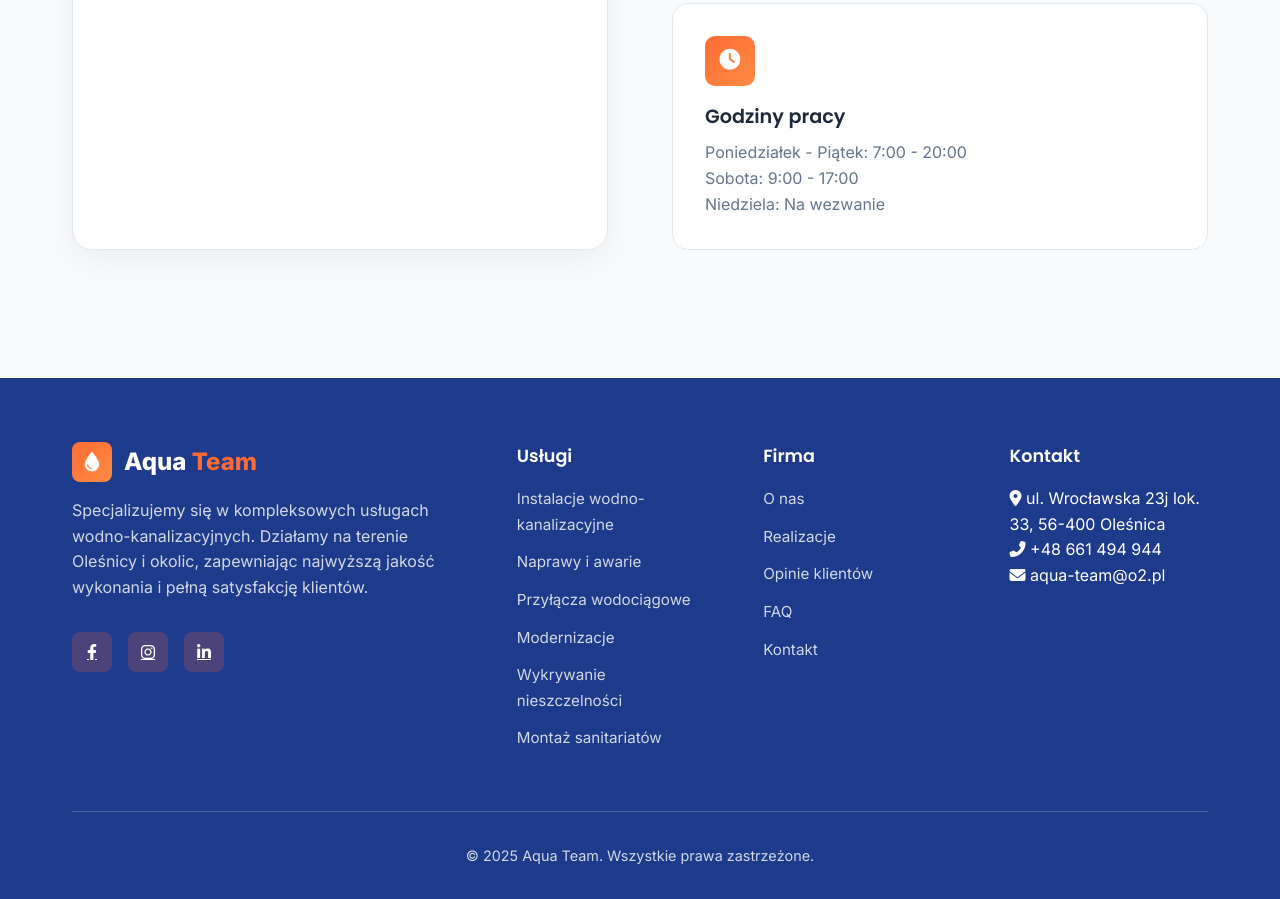
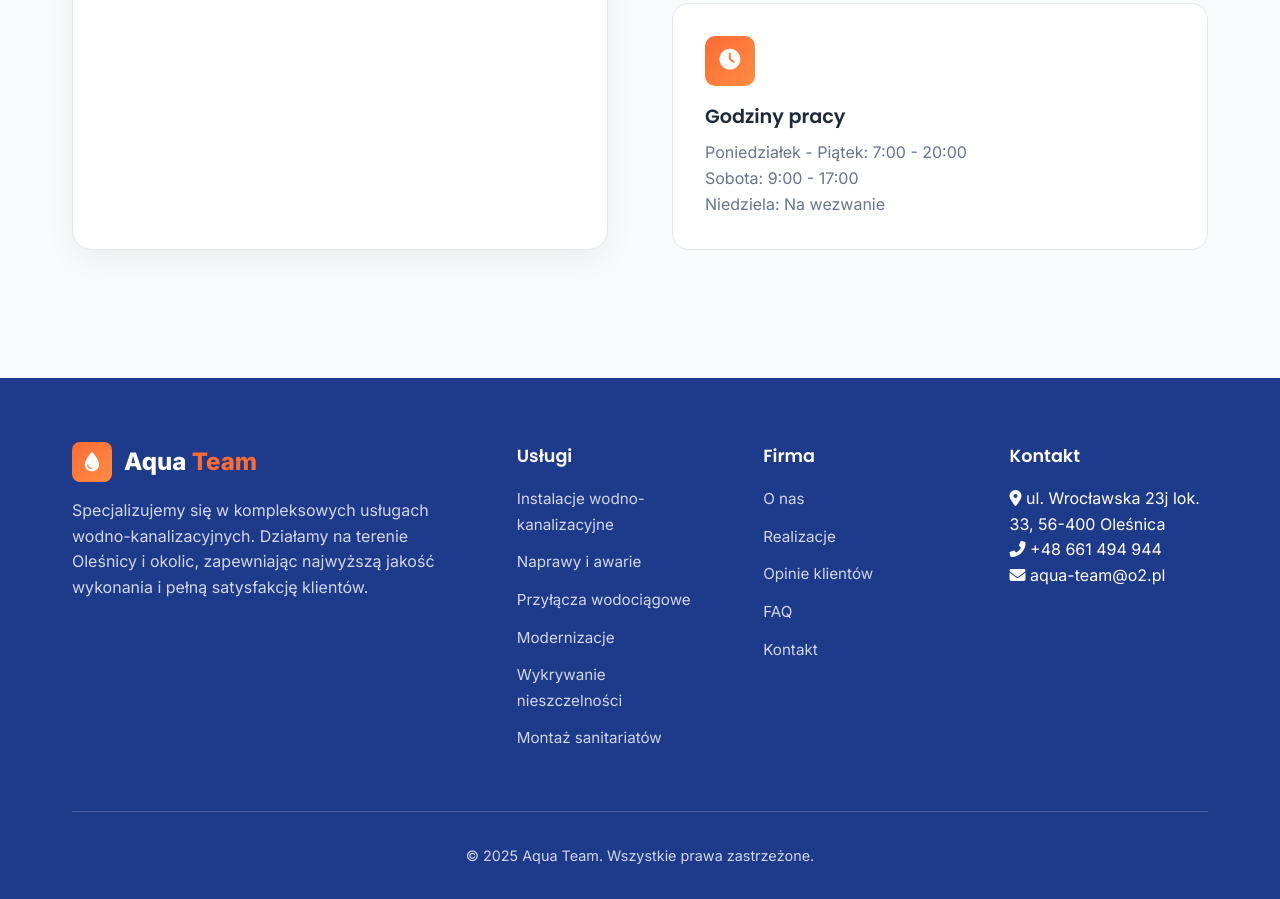
Before and after one commit to kpec-business/aquateam, a plain HTML site: page index.html in a window 1280 px wide. Shown: the part 6176-7075 px from the top of the page. Drawn offline with nearby package versions, Linux system fonts and the light colour scheme.

Commit message:
Update index.html

```diff
--- a/index.html
+++ b/index.html
@@ -1750,11 +1750,6 @@
                         </div>
                     </a>
                     <p>Specjalizujemy się w kompleksowych usługach wodno-kanalizacyjnych. Działamy na terenie Oleśnicy i okolic, zapewniając najwyższą jakość wykonania i pełną satysfakcję klientów.</p>
-                    <div class="social-links">
-                        <a href="#"><i class="fab fa-facebook-f"></i></a>
-                        <a href="#"><i class="fab fa-instagram"></i></a>
-                        <a href="#"><i class="fab fa-linkedin-in"></i></a>
-                    </div>
                 </div>
                 <div class="footer-section">
                     <h4>Usługi</h4>
```
